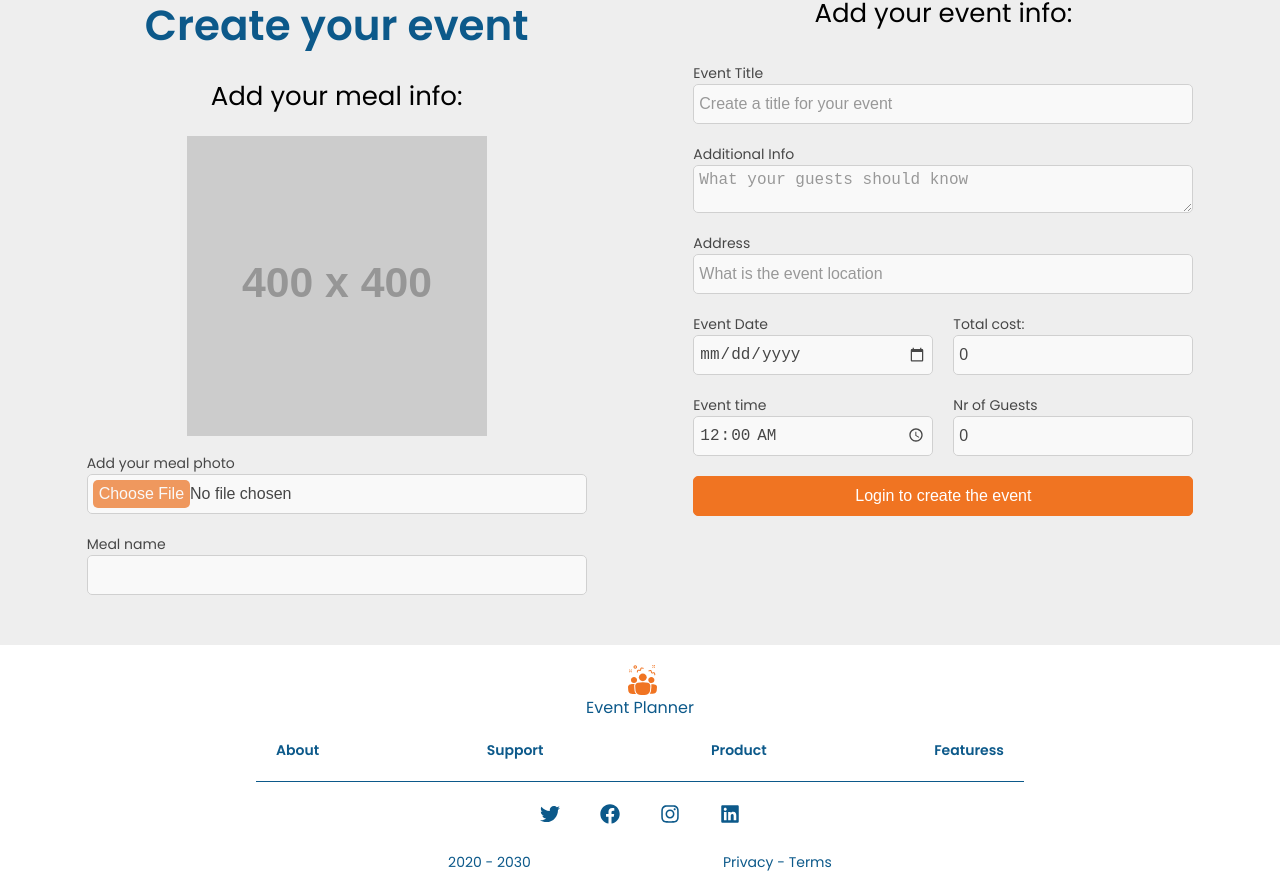
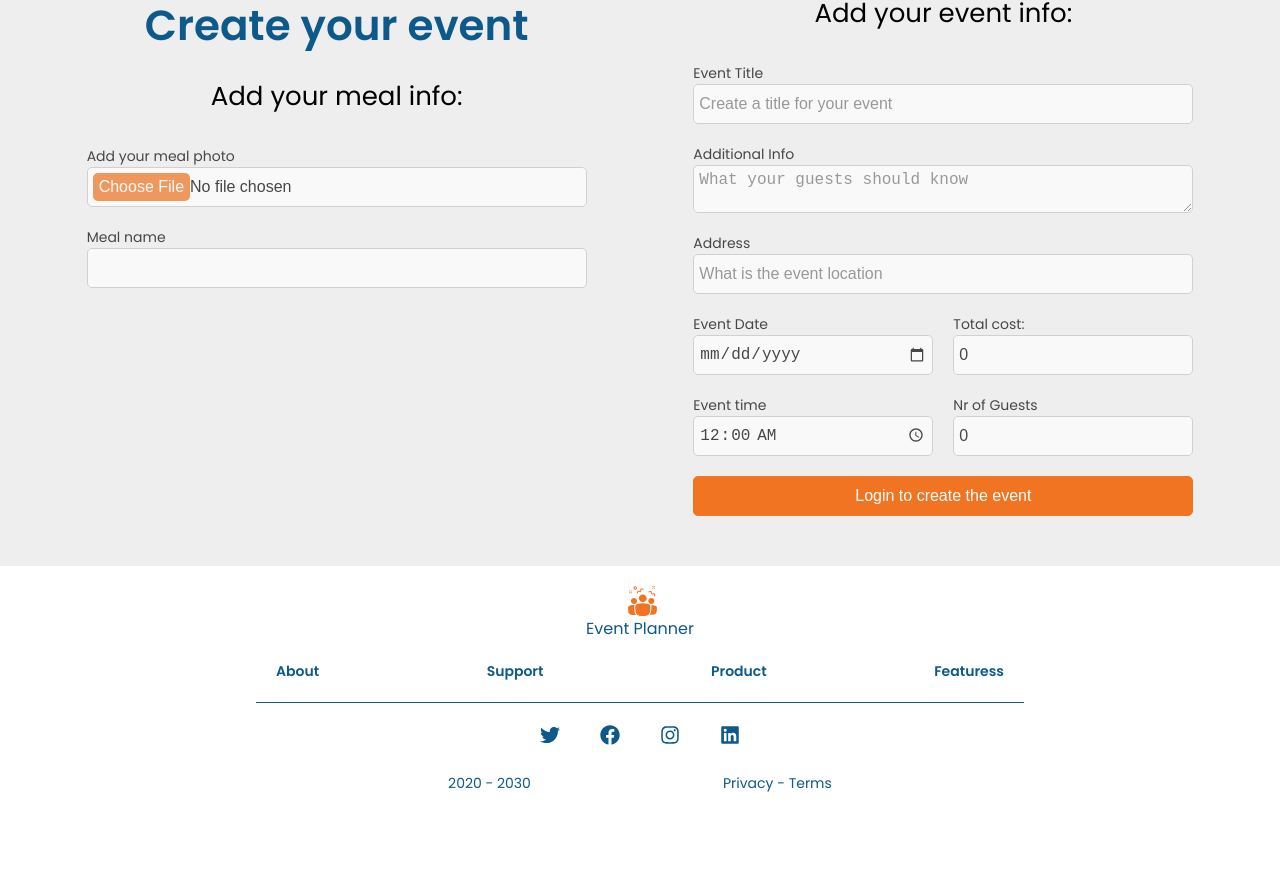
Before and after one commit to MarinaFroes/Event_Planner, a React (Create React App) app: page / in a window 1280 px wide. Shown: the part 819-1712 px from the top of the page. After the commit the page ends 1633 px from the top, so only its background shows below. Built offline with nearby package versions, Linux system fonts and the light colour scheme.

Commit message:
feat: Add fallback image src when imagePreview link doesn't work

```diff
--- a/src/components/EventForm.tsx
+++ b/src/components/EventForm.tsx
@@ -222,6 +222,11 @@ const EventForm: React.FC<FormProps> = ({ btnText, primaryBtn, heading1, heading
     }
   }
 
+  // TODO: fix type any
+  const addFallbackSrc = (event: any) => {
+    event.target.src = "https://dummyimage.com/400x400/c4c4c4/ffffff.jpg&text=Add+meal+photo"
+  }
+
   if (userState.isLoggedIn && isCreated) {
     return <Redirect to={`/users/${userId}`} />
   }
@@ -237,8 +242,11 @@ const EventForm: React.FC<FormProps> = ({ btnText, primaryBtn, heading1, heading
 
         {
           form.imagePreview
-            ? <Image src={form.imagePreview} alt="meal photo" />
-            : <Image src="https://dummyimage.com/400x400/c4c4c4/ffffff.jpg&text=Add+meal+photo" alt="no meal photo added sign" />
+            && <Image
+              onError={(e) => addFallbackSrc(e)}
+              src={form.imagePreview}
+              alt="meal photo"
+            />
         }
         <Label>
           Add your meal photo
```
